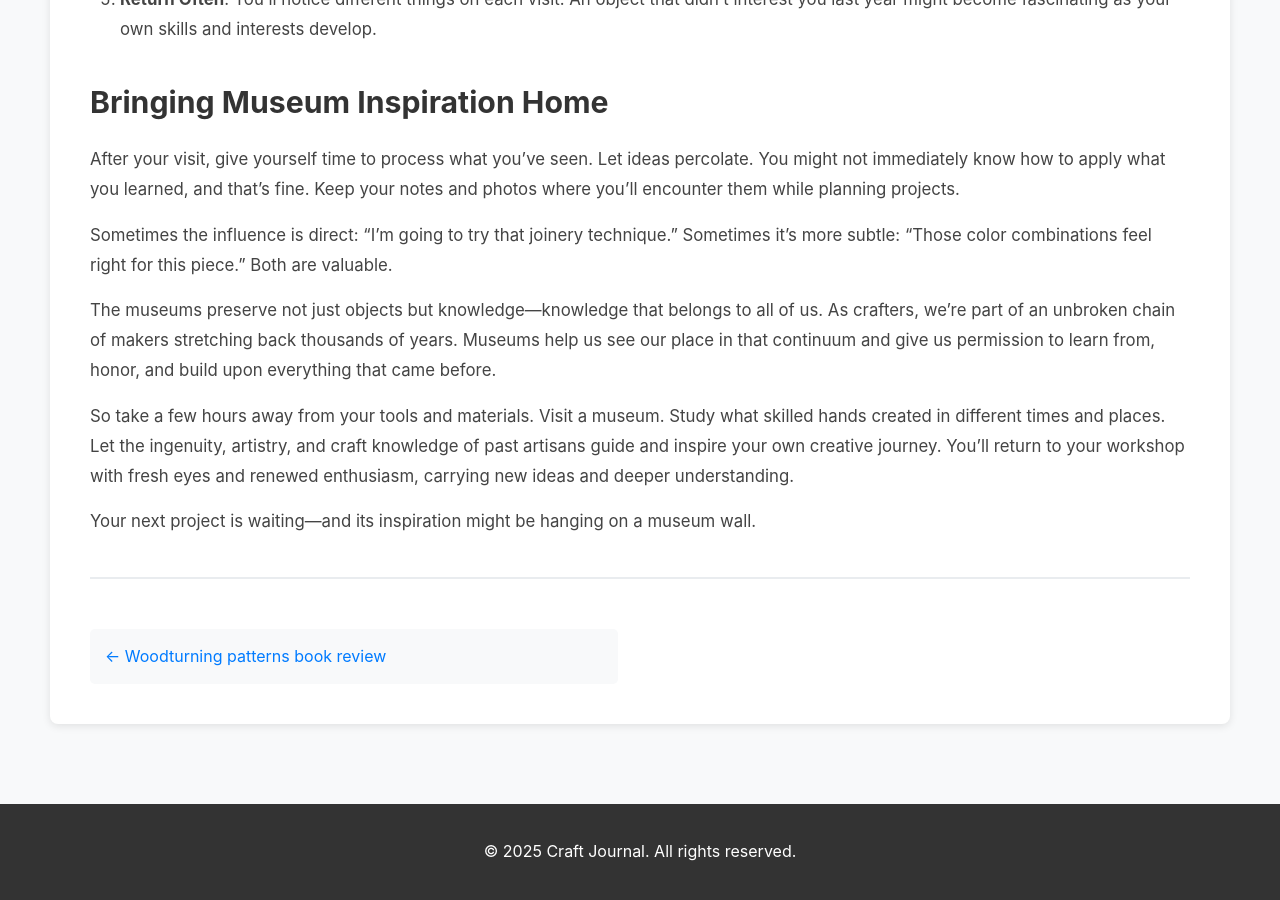
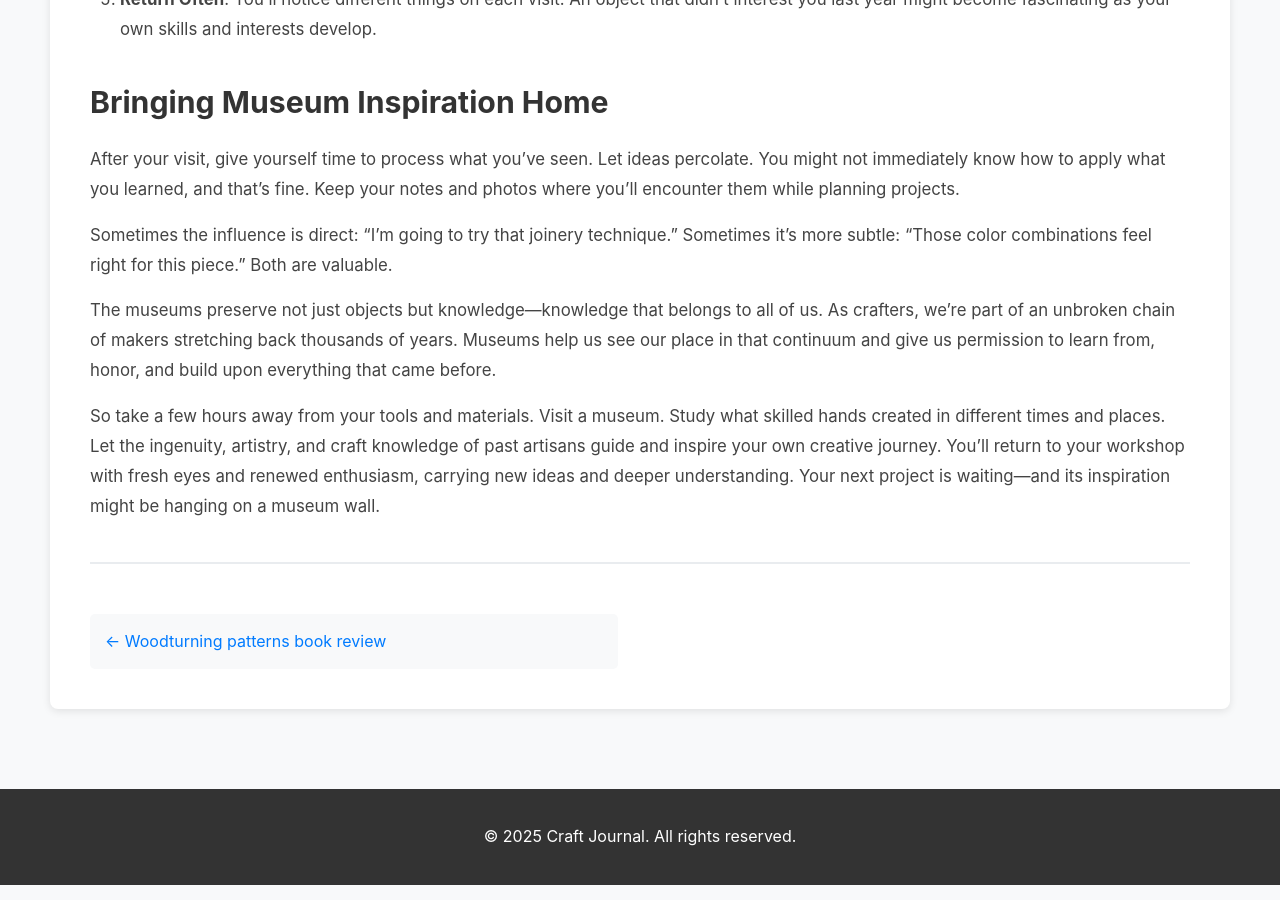
Before and after one commit to dfbr/craft_journal, a Jekyll site: the page built from _posts/2025-12-18-visit-a-museum.md, in a window 1280 px wide and 900 px high, scrolled down 3919 px. Built offline with Jekyll 4.4.1, drawn with Linux system fonts in a browser that asks for light colours; part of the change alters nothing that is shown; some of the changed text lies outside the part shown.

Commit message:
Address code review feedback: fix project_details order and remove trailing blank line
Co-authored-by: dfbr <23153182+dfbr@users.noreply.github.com>

```diff
--- a/_posts/2025-12-18-visit-a-museum.md
+++ b/_posts/2025-12-18-visit-a-museum.md
@@ -9,7 +9,6 @@ featured_image_alt: "Museum gallery frame representing cultural and historical i
 project_details:
   Difficulty: Beginner
   Time Required: 2-4 hours
-  Suitable for Kids: Yes (all ages)
   Equipment:
     - Notebook and pen/pencil
     - Camera or smartphone (if photography permitted)
@@ -19,6 +18,7 @@ project_details:
     - Local museum admission
     - Museum guidebook or map
     - Optional audio guide
+  Suitable for Kids: Yes (all ages)
 excerpt: "Museums are treasure troves of inspiration for crafters. Discover how exploring historical and cultural exhibits can spark creativity and guide your next project through the techniques and artistry of past artisans."
 ---
 
@@ -104,6 +104,4 @@ Sometimes the influence is direct: "I'm going to try that joinery technique." So
 
 The museums preserve not just objects but knowledge—knowledge that belongs to all of us. As crafters, we're part of an unbroken chain of makers stretching back thousands of years. Museums help us see our place in that continuum and give us permission to learn from, honor, and build upon everything that came before.
 
-So take a few hours away from your tools and materials. Visit a museum. Study what skilled hands created in different times and places. Let the ingenuity, artistry, and craft knowledge of past artisans guide and inspire your own creative journey. You'll return to your workshop with fresh eyes and renewed enthusiasm, carrying new ideas and deeper understanding.
-
-Your next project is waiting—and its inspiration might be hanging on a museum wall.
+So take a few hours away from your tools and materials. Visit a museum. Study what skilled hands created in different times and places. Let the ingenuity, artistry, and craft knowledge of past artisans guide and inspire your own creative journey. You'll return to your workshop with fresh eyes and renewed enthusiasm, carrying new ideas and deeper understanding. Your next project is waiting—and its inspiration might be hanging on a museum wall.
```
